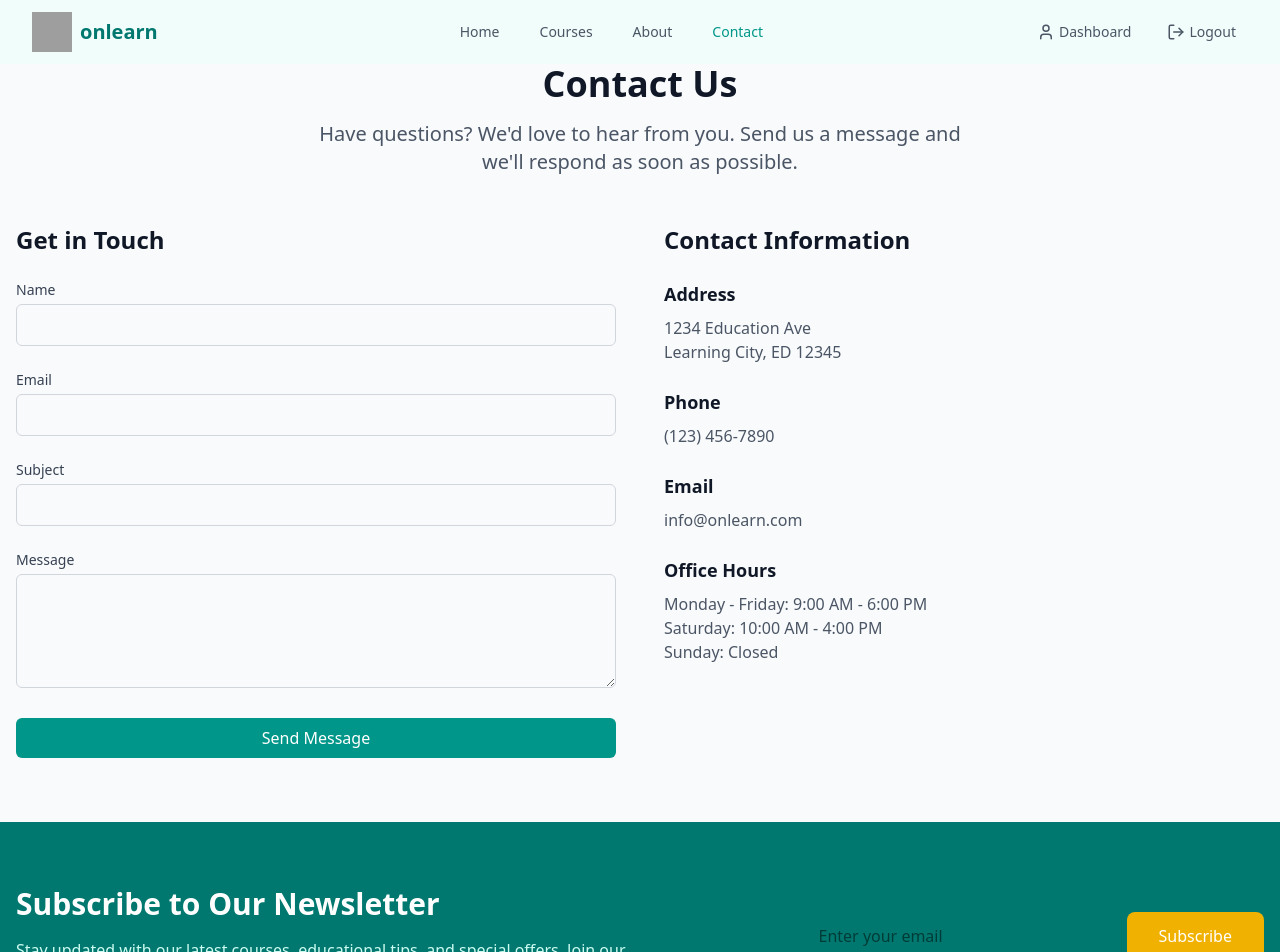
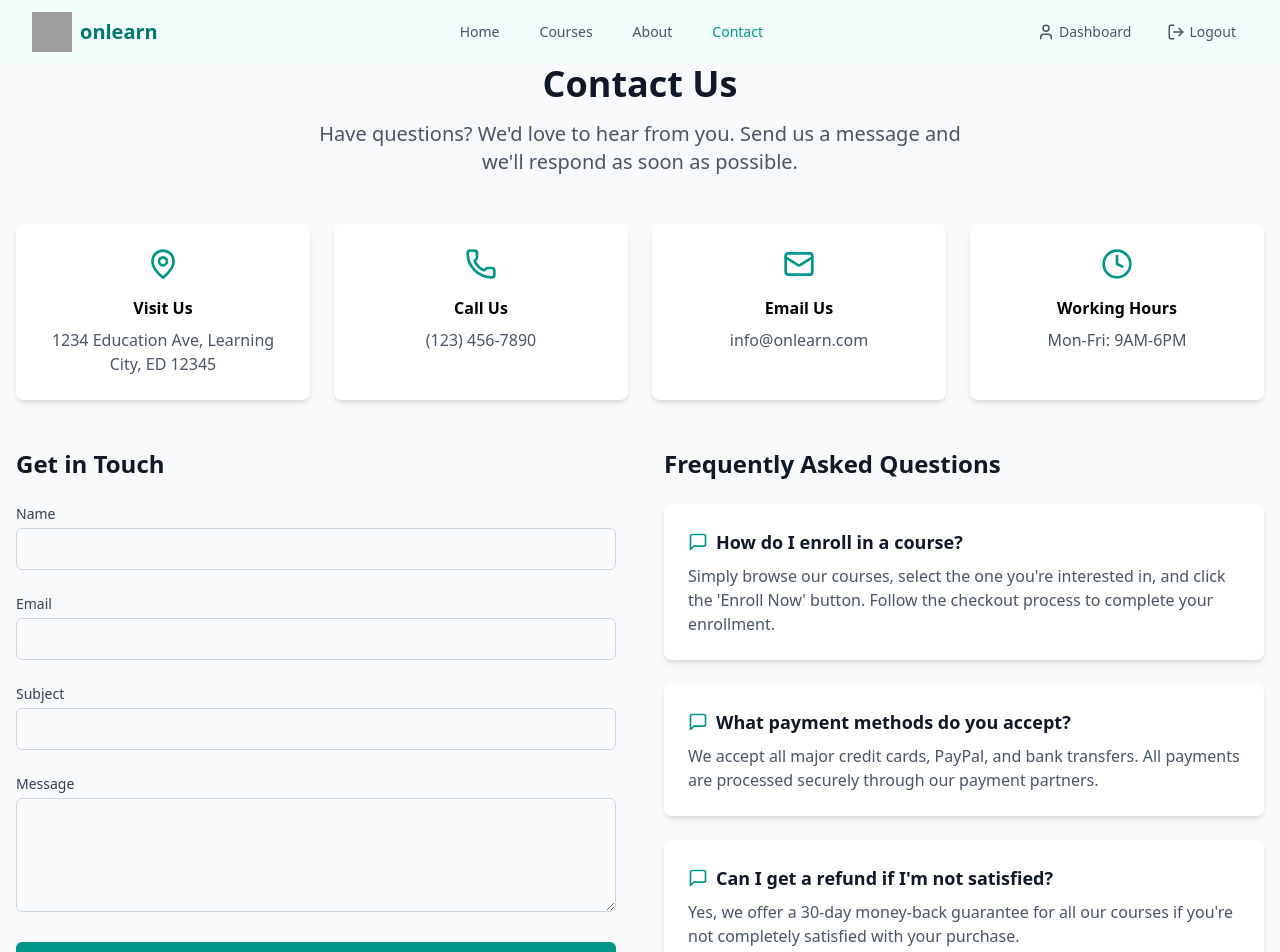
Before and after one commit to rsjrcat/bms, a React (Vite) app: page /contact in a window 1280 px wide. Shown: the top 952 px of the page. Built offline with nearby package versions, Linux system fonts and the light colour scheme; grey boxes are pictures that could not be loaded.

Commit message:
Add more sections to pages

```diff
--- a/src/pages/About.jsx
+++ b/src/pages/About.jsx
@@ -1,8 +1,37 @@
 import React from 'react';
 
 export default function About() {
+  const stats = [
+    { label: "Active Students", value: "50,000+" },
+    { label: "Course Completion Rate", value: "94%" },
+    { label: "Expert Instructors", value: "200+" },
+    { label: "Countries Reached", value: "150+" }
+  ];
+
+  const team = [
+    {
+      name: "Dr. Sarah Johnson",
+      role: "CEO & Founder",
+      image: "https://images.pexels.com/photos/3796217/pexels-photo-3796217.jpeg",
+      bio: "20+ years experience in education technology"
+    },
+    {
+      name: "Michael Chen",
+      role: "Head of Education",
+      image: "https://images.pexels.com/photos/2379005/pexels-photo-2379005.jpeg",
+      bio: "Former Stanford Professor"
+    },
+    {
+      name: "Emily Rodriguez",
+      role: "Chief Technology Officer",
+      image: "https://images.pexels.com/photos/3760263/pexels-photo-3760263.jpeg",
+      bio: "15+ years in EdTech development"
+    }
+  ];
+
   return (
     <div className="max-w-7xl mx-auto px-4 py-16">
+      {/* Hero Section */}
       <div className="text-center mb-12">
         <h1 className="text-4xl font-bold text-gray-900 mb-4">About Onlearn</h1>
         <p className="text-xl text-gray-600 max-w-3xl mx-auto">
@@ -10,6 +39,7 @@ export default function About() {
         </p>
       </div>
 
+      {/* Mission Section */}
       <div className="grid md:grid-cols-2 gap-12 items-center mb-16">
         <div>
           <h2 className="text-3xl font-bold text-gray-900 mb-4">Our Mission</h2>
@@ -32,6 +62,19 @@ export default function About() {
         </div>
       </div>
 
+      {/* Stats Section */}
+      <div className="bg-teal-50 rounded-lg p-8 mb-16">
+        <div className="grid grid-cols-2 md:grid-cols-4 gap-8">
+          {stats.map((stat, index) => (
+            <div key={index} className="text-center">
+              <div className="text-4xl font-bold text-teal-600 mb-2">{stat.value}</div>
+              <div className="text-gray-600">{stat.label}</div>
+            </div>
+          ))}
+        </div>
+      </div>
+
+      {/* Features Section */}
       <div className="grid md:grid-cols-3 gap-8 mb-16">
         <div className="bg-white p-6 rounded-lg shadow-md">
           <h3 className="text-xl font-bold text-gray-900 mb-3">Expert Instructors</h3>
@@ -53,6 +96,7 @@ export default function About() {
         </div>
       </div>
 
+      {/* Values Section */}
       <div className="bg-teal-50 rounded-lg p-8 mb-16">
         <h2 className="text-3xl font-bold text-gray-900 mb-6 text-center">Our Values</h2>
         <div className="grid md:grid-cols-2 lg:grid-cols-4 gap-6">
@@ -74,6 +118,38 @@ export default function About() {
           </div>
         </div>
       </div>
+
+      {/* Team Section */}
+      <div className="mb-16">
+        <h2 className="text-3xl font-bold text-gray-900 mb-8 text-center">Our Leadership Team</h2>
+        <div className="grid md:grid-cols-3 gap-8">
+          {team.map((member, index) => (
+            <div key={index} className="bg-white rounded-lg shadow-md overflow-hidden">
+              <img
+                src={member.image}
+                alt={member.name}
+                className="w-full h-64 object-cover"
+              />
+              <div className="p-6">
+                <h3 className="text-xl font-bold text-gray-900 mb-1">{member.name}</h3>
+                <p className="text-teal-600 font-medium mb-2">{member.role}</p>
+                <p className="text-gray-600">{member.bio}</p>
+              </div>
+            </div>
+          ))}
+        </div>
+      </div>
+
+      {/* CTA Section */}
+      <div className="bg-teal-600 rounded-lg p-8 text-center">
+        <h2 className="text-3xl font-bold text-white mb-4">Ready to Start Learning?</h2>
+        <p className="text-teal-100 mb-6 max-w-2xl mx-auto">
+          Join our community of learners and start your journey towards success today.
+        </p>
+        <button className="bg-white text-teal-600 px-8 py-3 rounded-lg font-medium hover:bg-teal-50 transition-colors">
+          Browse Courses
+        </button>
+      </div>
     </div>
   );
 }
--- a/src/pages/Contact.jsx
+++ b/src/pages/Contact.jsx
@@ -1,4 +1,5 @@
 import React, { useState } from 'react';
+import { MapPin, Phone, Mail, Clock, MessageSquare } from 'lucide-react';
 
 export default function Contact() {
   const [formData, setFormData] = useState({
@@ -7,6 +8,25 @@ export default function Contact() {
     subject: '',
     message: ''
   });
+
+  const faqs = [
+    {
+      question: "How do I enroll in a course?",
+      answer: "Simply browse our courses, select the one you're interested in, and click the 'Enroll Now' button. Follow the checkout process to complete your enrollment."
+    },
+    {
+      question: "What payment methods do you accept?",
+      answer: "We accept all major credit cards, PayPal, and bank transfers. All payments are processed securely through our payment partners."
+    },
+    {
+      question: "Can I get a refund if I'm not satisfied?",
+      answer: "Yes, we offer a 30-day money-back guarantee for all our courses if you're not completely satisfied with your purchase."
+    },
+    {
+      question: "How do I access my courses?",
+      answer: "After enrollment, you can access your courses through your student dashboard. Simply log in to your account to start learning."
+    }
+  ];
 
   const handleSubmit = (e) => {
     e.preventDefault();
@@ -23,6 +43,7 @@ export default function Contact() {
 
   return (
     <div className="max-w-7xl mx-auto px-4 py-16">
+      {/* Hero Section */}
       <div className="text-center mb-12">
         <h1 className="text-4xl font-bold text-gray-900 mb-4">Contact Us</h1>
         <p className="text-xl text-gray-600 max-w-2xl mx-auto">
@@ -30,7 +51,32 @@ export default function Contact() {
         </p>
       </div>
 
+      {/* Contact Methods */}
+      <div className="grid md:grid-cols-4 gap-6 mb-12">
+        <div className="bg-white p-6 rounded-lg shadow-md text-center">
+          <MapPin className="w-8 h-8 text-teal-600 mx-auto mb-4" />
+          <h3 className="font-semibold mb-2">Visit Us</h3>
+          <p className="text-gray-600">1234 Education Ave, Learning City, ED 12345</p>
+        </div>
+        <div className="bg-white p-6 rounded-lg shadow-md text-center">
+          <Phone className="w-8 h-8 text-teal-600 mx-auto mb-4" />
+          <h3 className="font-semibold mb-2">Call Us</h3>
+          <p className="text-gray-600">(123) 456-7890</p>
+        </div>
+        <div className="bg-white p-6 rounded-lg shadow-md text-center">
+          <Mail className="w-8 h-8 text-teal-600 mx-auto mb-4" />
+          <h3 className="font-semibold mb-2">Email Us</h3>
+          <p className="text-gray-600">info@onlearn.com</p>
+        </div>
+        <div className="bg-white p-6 rounded-lg shadow-md text-center">
+          <Clock className="w-8 h-8 text-teal-600 mx-auto mb-4" />
+          <h3 className="font-semibold mb-2">Working Hours</h3>
+          <p className="text-gray-600">Mon-Fri: 9AM-6PM</p>
+        </div>
+      </div>
+
       <div className="grid md:grid-cols-2 gap-12">
+        {/* Contact Form */}
         <div>
           <h2 className="text-2xl font-bold text-gray-900 mb-6">Get in Touch</h2>
           <form onSubmit={handleSubmit} className="space-y-6">
@@ -99,32 +145,30 @@ export default function Contact() {
           </form>
         </div>
 
+        {/* FAQ Section */}
         <div>
-          <h2 className="text-2xl font-bold text-gray-900 mb-6">Contact Information</h2>
+          <h2 className="text-2xl font-bold text-gray-900 mb-6">Frequently Asked Questions</h2>
           <div className="space-y-6">
-            <div>
-              <h3 className="text-lg font-semibold text-gray-900 mb-2">Address</h3>
-              <p className="text-gray-600">
-                1234 Education Ave<br />
-                Learning City, ED 12345
-              </p>
-            </div>
-            <div>
-              <h3 className="text-lg font-semibold text-gray-900 mb-2">Phone</h3>
-              <p className="text-gray-600">(123) 456-7890</p>
-            </div>
-            <div>
-              <h3 className="text-lg font-semibold text-gray-900 mb-2">Email</h3>
-              <p className="text-gray-600">info@onlearn.com</p>
-            </div>
-            <div>
-              <h3 className="text-lg font-semibold text-gray-900 mb-2">Office Hours</h3>
-              <p className="text-gray-600">
-                Monday - Friday: 9:00 AM - 6:00 PM<br />
-                Saturday: 10:00 AM - 4:00 PM<br />
-                Sunday: Closed
-              </p>
-            </div>
+            {faqs.map((faq, index) => (
+              <div key={index} className="bg-white p-6 rounded-lg shadow-md">
+                <h3 className="text-lg font-semibold text-gray-900 mb-2 flex items-center">
+                  <MessageSquare className="w-5 h-5 text-teal-600 mr-2" />
+                  {faq.question}
+                </h3>
+                <p className="text-gray-600">{faq.answer}</p>
+              </div>
+            ))}
+          </div>
+        </div>
+      </div>
+
+      {/* Map Section */}
+      <div className="mt-16">
+        <h2 className="text-2xl font-bold text-gray-900 mb-6">Our Location</h2>
+        <div className="bg-gray-200 h-96 rounded-lg">
+          {/* Add your map component here */}
+          <div className="w-full h-full flex items-center justify-center text-gray-500">
+            Map Component Placeholder
           </div>
         </div>
       </div>
```
Also changed, not shown: src/pages/Courses.jsx (+65 -9 lines).
